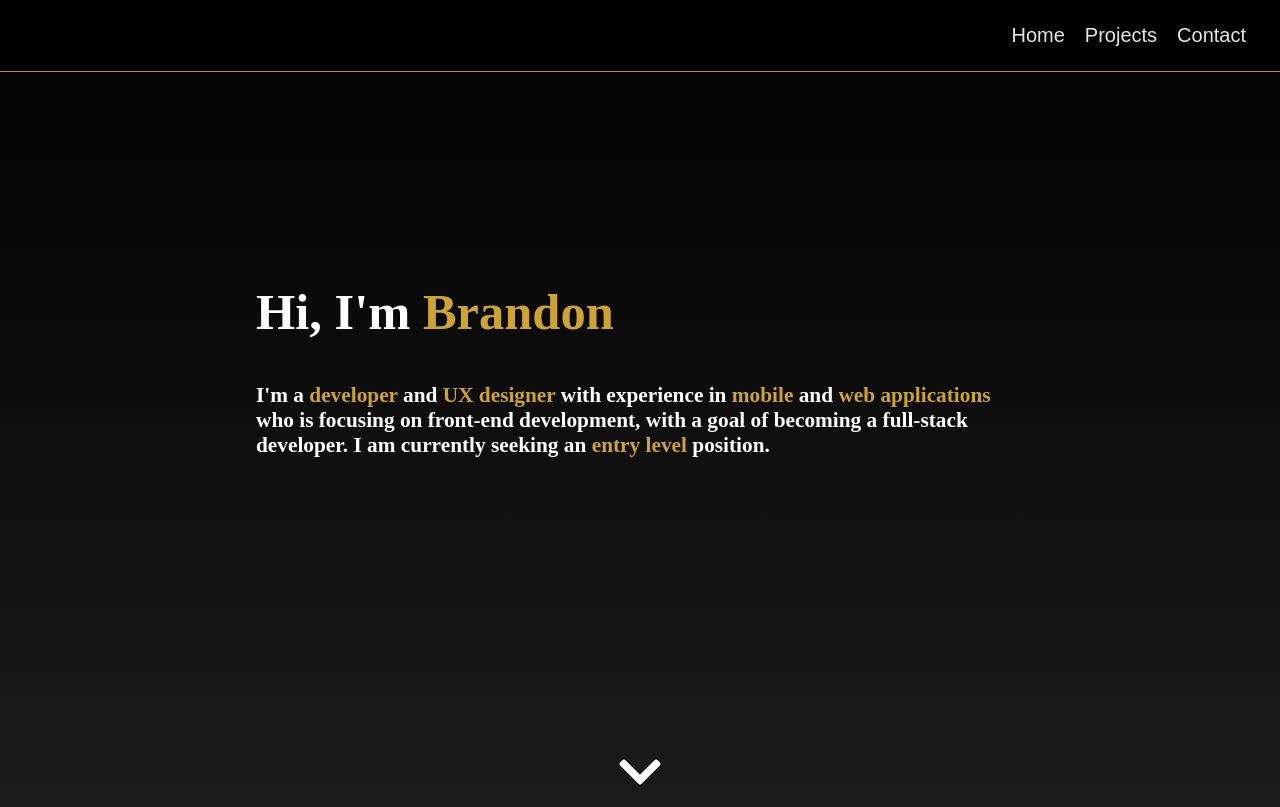
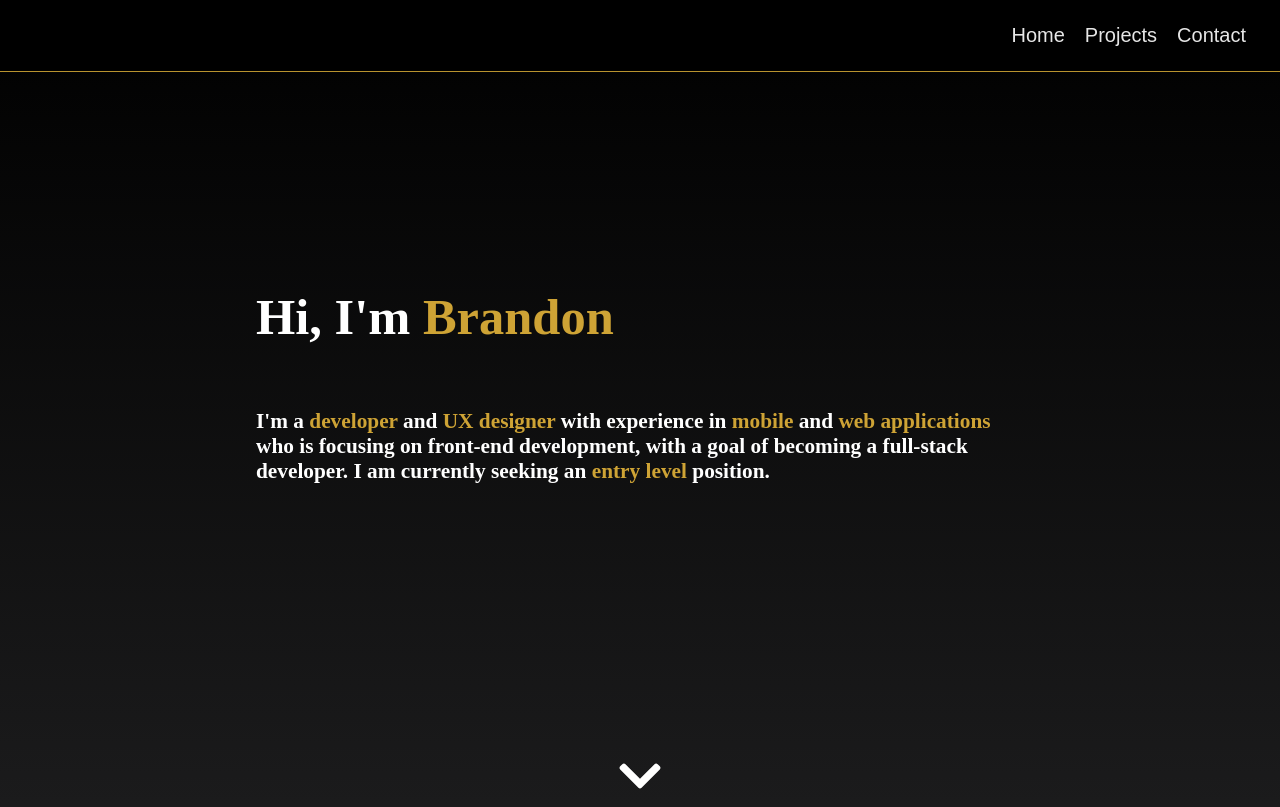
Before and after one commit to verv0022/portfolio, a Gatsby site: page / in a window 1280 px wide. Shown: the top 807 px of the page. Built offline with nearby package versions, Linux system fonts and the light colour scheme; Gatsby itself is replaced by a stand-in of ours.

Commit message:
testing margins

```diff
--- a/src/components/contact/contact.css
+++ b/src/components/contact/contact.css
@@ -3,8 +3,8 @@
   display: flex;
 }
 .contact {
-  margin: 5rem auto;
-  width: 65%;
+  margin: 6rem auto;
+  width: 60%;
   color: white;
 }
 .contact-title {
--- a/src/components/home/home.css
+++ b/src/components/home/home.css
@@ -9,28 +9,25 @@ html {
 
 .home-container {
   background: linear-gradient(to bottom, #000000, #1b1b1c);
+  display: flex;
+  flex-direction: column;
 }
 
-.home {
+.home-content {
+  display: flex;
+  flex-direction: column;
+  justify-content: center;
   height: 90vh;
-  display: grid;
-  grid-template-columns: repeat(5, 1fr);
-  grid-template-rows: repeat(5, 1fr);
-  grid-column-gap: 0px;
-  grid-row-gap: 0px;
-
+  margin: 1rem auto;
+  width: 60%;
   /* background-color: #202029; */
 }
 
-.about-content {
-  grid-area: 3 / 2 / 4 / 5;
-}
-
 .navigate-down-container {
-  height: 10vh;
   display: flex;
   justify-content: center;
-  align-items: flex-end;
+  align-items: center;
+  flex-direction: column;
 }
 
 .navigate-down {
@@ -40,7 +37,7 @@ html {
 .name {
   color: white;
   font-weight: bolder;
-  font-family: "intro inline";
+  /* font-family: "intro inline"; */
   font-size: 3.157em;
 }
 
--- a/src/components/home/home.js
+++ b/src/components/home/home.js
@@ -9,24 +9,20 @@ const highlight = {
 
 const Home = () => (
   <div className="home-container">
-    <main className="home">
-      <section className="about-content">
-        <div className="name-container">
+    <section className="home-content">
       <h1 className="name">
         Hi, I'm <span style={highlight}>Brandon</span>{" "}
       </h1>
-        </div>
       <p className="description">
         I'm a <span style={highlight}>developer</span> and{" "}
         <span style={highlight}>UX designer</span> with experience in{" "}
         <span style={highlight}>mobile</span> and{" "}
         <span style={highlight}>web applications</span> who is focusing on
-          front-end development, with a goal of becoming a full-stack developer.
-          I am currently seeking an <span style={highlight}>entry level </span>
+        front-end development, with a goal of becoming a full-stack developer. I
+        am currently seeking an <span style={highlight}>entry level </span>
         position.
       </p>
     </section>
-    </main>
     <section className="navigate-down-container">
       <div
         className="navigate-down"
--- a/src/components/projects/projects.css
+++ b/src/components/projects/projects.css
@@ -15,8 +15,8 @@ html {
   align-items: center;
 }
 .projects {
-  margin: 5rem auto;
-  width: 65%;
+  margin: 6rem auto;
+  width: 60%;
 }
 
 .projects-title {
@@ -44,9 +44,14 @@ a {
   cursor: pointer;
 }
 
+.navigate-down-container {
+  display: flex;
+  justify-content: center;
+  align-items: center;
+  flex-direction: column;
+}
 .navigate-down2 {
-  align-self: center;
-  justify-self: center;
+  cursor: pointer;
 }
 
 @keyframes slideInLeft {
--- a/src/components/projects/projects.js
+++ b/src/components/projects/projects.js
@@ -35,7 +35,7 @@ const Projects = () => {
 
   return (
     <div className="projects-container">
-      <div className="projects">
+      <section className="projects">
         <div className="projects-title">
           <ScrollAnimation
             animateOnce={true}
@@ -59,13 +59,12 @@ const Projects = () => {
             )
           })}
         </section>
-      </div>
-      <div
-        className="navigate-down2"
-        onClick={() => scrollTo(".contact-container")}
-      >
-        <ScrollDownArrow />
-      </div>
+      </section>
+      <section className="navigate-down2">
+        <div onClick={() => scrollTo(".contact-container")}>
+          <ScrollDownArrow />
+        </div>
+      </section>
     </div>
   )
 }
```
Lines whose indentation alone changed are shown as unchanged.
